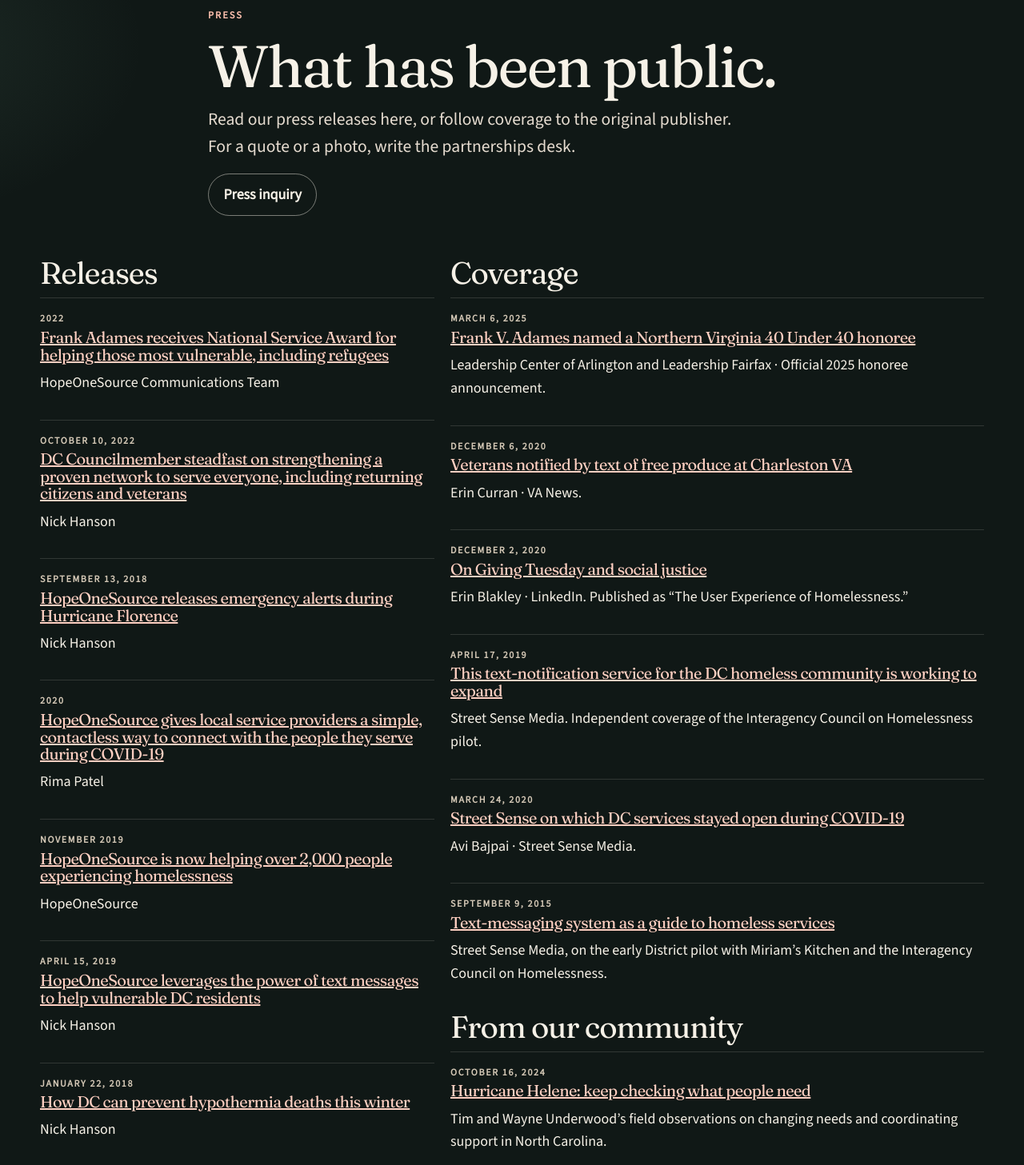
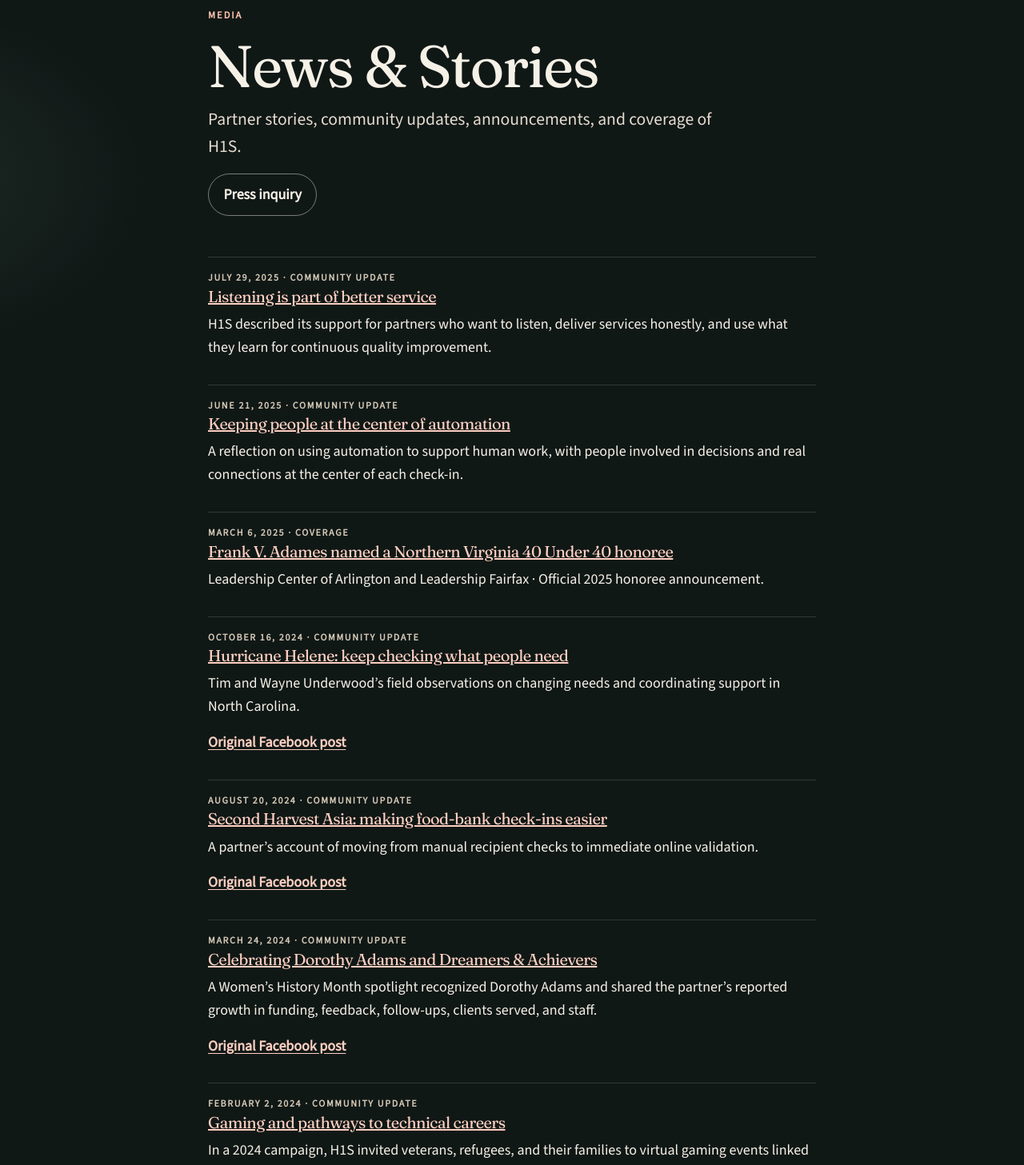
Before and after one commit to hopeonesource/hope1source.org, a React (Vite) app in the folder preview-v4/: page /press in a window 1280 px wide. Shown: the part 160-1617 px from the top of the page at 80% size. Built offline with nearby package versions, Linux system fonts and the light colour scheme.

Commit message:
Unify News and Stories by date and expand social updates

```diff
--- a/preview-v4/src/content/press.js
+++ b/preview-v4/src/content/press.js
@@ -98,14 +98,29 @@ export const coverage = [
   },
 ]
 
-/** Dated social posts with readable summaries on this website. */
+/** Dated social posts with summaries and links to their original sources. */
 export const communityUpdates = [
+  {
+    date: 'July 29, 2025',
+    dateTime: '2025-07-29',
+    title: 'Listening is part of better service',
+    detail: 'H1S described its support for partners who want to listen, deliver services honestly, and use what they learn for continuous quality improvement.',
+    href: 'https://www.facebook.com/hopewithlove/videos/780893854293582/',
+  },
+  {
+    date: 'June 21, 2025',
+    dateTime: '2025-06-21',
+    title: 'Keeping people at the center of automation',
+    detail: 'A reflection on using automation to support human work, with people involved in decisions and real connections at the center of each check-in.',
+    href: 'https://www.facebook.com/hopewithlove/posts/pfbid02Vt3VGEuDBvS7grkhkasBYK6QzYddtdWiX9dvAVavyN2onCgBfbbe9GeMAHHE1FPtl',
+  },
   {
     date: 'October 16, 2024',
     dateTime: '2024-10-16',
     title: 'Hurricane Helene: keep checking what people need',
     detail: 'Tim and Wayne Underwood’s field observations on changing needs and coordinating support in North Carolina.',
     to: '/readiness#changing-needs',
+    sourceHref: 'https://www.facebook.com/hopewithlove/posts/pfbid036Vero7qHFBwnxeHb9vHLt6GjswP3StUpojmJnVKH3xXeRPWCweSFXnWEA1wUab9Xl',
   },
   {
     date: 'August 20, 2024',
@@ -113,5 +128,44 @@ export const communityUpdates = [
     title: 'Second Harvest Asia: making food-bank check-ins easier',
     detail: 'A partner’s account of moving from manual recipient checks to immediate online validation.',
     to: '/case-studies/second-harvest-asia',
+    sourceHref: 'https://www.facebook.com/photo/?fbid=904654131689097&set=a.626564272831419',
+  },
+  {
+    date: 'March 24, 2024',
+    dateTime: '2024-03-24',
+    title: 'Celebrating Dorothy Adams and Dreamers & Achievers',
+    detail: 'A Women’s History Month spotlight recognized Dorothy Adams and shared the partner’s reported growth in funding, feedback, follow-ups, clients served, and staff.',
+    to: '/case-studies/dreamers-and-achievers',
+    sourceHref: 'https://www.facebook.com/photo/?fbid=809284237892754&set=a.626564272831419',
+  },
+  {
+    date: 'February 2, 2024',
+    dateTime: '2024-02-02',
+    title: 'Gaming and pathways to technical careers',
+    detail: 'In a 2024 campaign, H1S invited veterans, refugees, and their families to virtual gaming events linked to opportunities for Salesforce, AWS, and Microsoft Azure training.',
+    href: 'https://www.facebook.com/photo/?fbid=778745194279992&set=a.626564272831419',
+  },
+  {
+    date: 'November 4, 2023',
+    dateTime: '2023-11-04',
+    title: 'Bringing check-ins to the table',
+    detail: 'H1S shared the delivery of QR-marked drinking glasses to partners. The update showed a practical way to invite feedback where a service happens.',
+    href: 'https://www.facebook.com/photo/?fbid=724160976405081&set=a.626564272831419',
+  },
+  {
+    date: 'February 23, 2023',
+    dateTime: '2023-02-23',
+    title: 'Speaking up for easier access to DC services',
+    detail: 'H1S shared Tim Underwood’s participation in a DC Council housing oversight hearing and its commitment to making services easier to discover and access.',
+    href: 'https://www.facebook.com/photo/?fbid=5765730620188963&set=a.626564272831419',
   },
 ]
+
+// ISO date strings sort chronologically without timezone conversion. A partial
+// date follows precisely dated items in that same year/month; its label remains
+// at the source's known precision rather than inventing a month or day.
+export const newsItems = [
+  ...releases.map((item) => ({ ...item, kind: 'Announcement' })),
+  ...coverage.map((item) => ({ ...item, kind: 'Coverage' })),
+  ...communityUpdates.map((item) => ({ ...item, kind: 'Community update' })),
+].sort((a, b) => b.dateTime.localeCompare(a.dateTime))
--- a/preview-v4/src/pages/Press.jsx
+++ b/preview-v4/src/pages/Press.jsx
@@ -1,6 +1,7 @@
+import { Link } from 'react-router-dom'
 import PageHero from '../components/PageHero.jsx'
 import Seo from '../components/Seo.jsx'
-import { communityUpdates, coverage, releases } from '../content/press.js'
+import { newsItems } from '../content/press.js'
 import { org } from '../content/org.js'
 import { mailto } from '../lib/links.js'
 
@@ -8,13 +9,13 @@ export default function Press() {
   return (
     <>
       <Seo
-        title="Press"
-        description="Read Hope1Source press releases and explore independent coverage of our work."
+        title="News & Stories"
+        description="Partner stories, community updates, announcements, and coverage of H1S."
       />
       <PageHero
-        kicker="Press"
-        title="What has been public."
-        lede="Read our press releases here, or follow coverage to the original publisher. For a quote or a photo, write the partnerships desk."
+        kicker="Media"
+        title="News & Stories"
+        lede="Partner stories, community updates, announcements, and coverage of H1S."
       >
         <p>
           <a className="btn btn-secondary" href={mailto({ subject: 'Press inquiry' })}>
@@ -23,53 +24,33 @@ export default function Press() {
         </p>
       </PageHero>
       <section className="section">
-        <div className="wrap press-layout">
-          <div>
-            <h2>Releases</h2>
-            <ul className="press-list">
-              {releases.map((item) => (
-                <li key={item.title}>
-                  <p className="meta-label"><time dateTime={item.dateTime}>{item.date}</time></p>
-                  <h3>
-                    <Link to={item.to}>
-                      {item.title}
-                    </Link>
-                  </h3>
-                  <p>{item.source}</p>
-                </li>
-              ))}
-            </ul>
-          </div>
-          <div>
-            <h2>Coverage</h2>
-            <ul className="press-list">
-              {coverage.map((item) => (
-                <li key={item.title}>
-                  <p className="meta-label"><time dateTime={item.dateTime}>{item.date}</time></p>
-                  <h3>
+        <div className="wrap narrow">
+          <ol className="press-list" role="list">
+            {newsItems.map((item) => (
+              <li key={item.title}>
+                <p className="meta-label">
+                  <time dateTime={item.dateTime}>{item.date}</time>
+                  {' · '}{item.kind}
+                </p>
+                <h2>
+                  {item.to ? (
+                    <Link to={item.to}>{item.title}</Link>
+                  ) : (
                     <a href={item.href} target="_blank" rel="noopener noreferrer">
                       {item.title}
                     </a>
-                  </h3>
-                  <p>{item.detail}</p>
-                </li>
-              ))}
-            </ul>
-            <h2>From our community</h2>
-            <ul className="press-list">
-              {communityUpdates.map((item) => (
-                <li key={item.to}>
-                  <p className="meta-label"><time dateTime={item.dateTime}>{item.date}</time></p>
-                  <h3><Link to={item.to}>{item.title}</Link></h3>
-                  <p>{item.detail}</p>
-                </li>
-              ))}
-            </ul>
-            <p className="form-note">Media contact: {org.email}</p>
-          </div>
+                  )}
+                </h2>
+                <p>{item.detail || item.source}</p>
+                {item.sourceHref ? (
+                  <p><a className="text-link" href={item.sourceHref} target="_blank" rel="noopener noreferrer">Original Facebook post</a></p>
+                ) : null}
+              </li>
+            ))}
+          </ol>
+          <p className="form-note">Media contact: {org.email}</p>
         </div>
       </section>
     </>
   )
 }
-import { Link } from 'react-router-dom'
--- a/preview-v4/src/styles/site.css
+++ b/preview-v4/src/styles/site.css
@@ -1016,6 +1016,7 @@ address {
   border-top: 1px solid var(--line);
 }
 
+.press-list h2,
 .press-list h3 {
   font-size: 1.25rem;
 }
```
Also changed, not shown: 3 other files (tests, documents, lock files or other folders).
